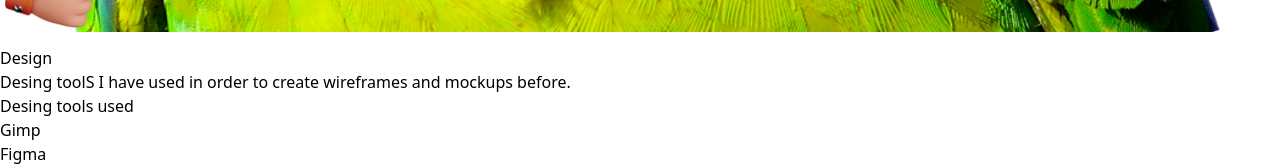
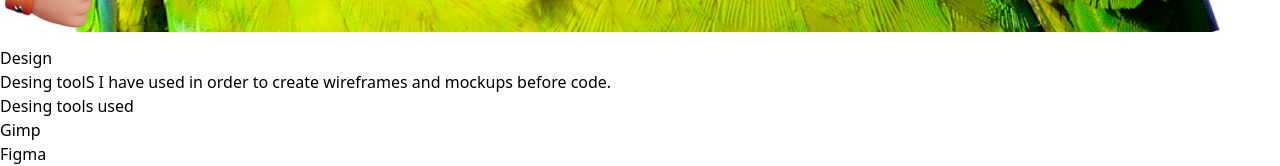
Before and after one commit to MartinMaresC/ReactPortfolio, a Next.js app in the folder react-portfolio/: page / in a window 1280 px wide. Shown: the part 768-934 px from the top of the page. Built offline with nearby package versions, Linux system fonts and the light colour scheme.

Commit message:
Update index
Some corrections in text

```diff
--- a/react-portfolio/pages/index.tsx
+++ b/react-portfolio/pages/index.tsx
@@ -96,7 +96,7 @@ export default function Home() {
               Design
             </h3>
             <p className='py-2 max-w-md mx-auto'>
-              Desing toolS I have used in order to create wireframes and mockups before.
+              Desing toolS I have used in order to create wireframes and mockups before code.
             </p>
             <h4 className='py-4 text-teal-600'>Desing tools used</h4>
             <p className='text-gray-800 py-1'>Gimp</p>
@@ -128,7 +128,7 @@ export default function Home() {
           <div className='basis-1/3 flex-1 text-center'>
             <Image src={carnivoraz} rounded-lg object-cover />
             <p>
-              HTML - CSS - VANILLA JAVASCRIPT
+              Figma- HTML - Css - Vanilla Javascript
             </p>
           </div>
         </div>
```
